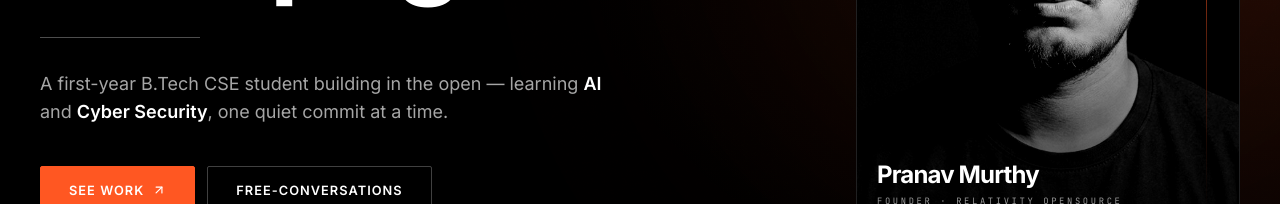
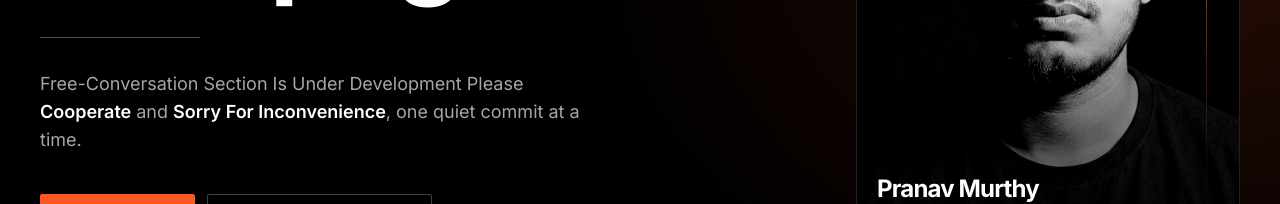
Before and after one commit to Pranav1295-P/Release-2.0, a React (Vite) app in the folder frontend/: page / in a window 1280 px wide. Shown: the part 532-736 px from the top of the page. Built offline with nearby package versions, Linux system fonts and the light colour scheme; no server answers.

Commit message:
Development

```diff
--- a/frontend/src/pages/Home.jsx
+++ b/frontend/src/pages/Home.jsx
@@ -49,9 +49,9 @@ export default function Home() {
               />
 
               <p className="mt-8 max-w-xl font-body text-base md:text-lg text-white/65 leading-relaxed">
-                A first-year B.Tech CSE student building in the open — learning{' '}
-                <span className="text-white font-semibold">AI</span> and{' '}
-                <span className="text-white font-semibold">Cyber Security</span>, one
+                Free-Conversation Section Is Under Development Please{' '}
+                <span className="text-white font-semibold">Cooperate</span> and{' '}
+                <span className="text-white font-semibold">Sorry For Inconvenience</span>, one
                 quiet commit at a time.
               </p>
 
```
